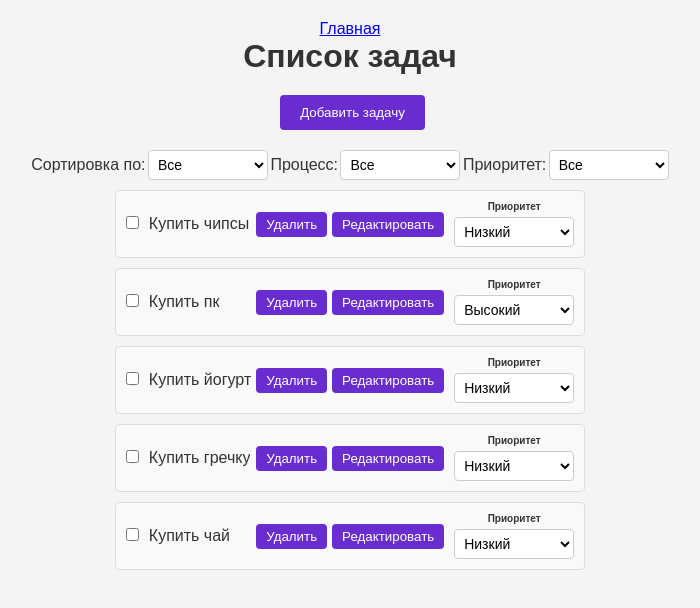
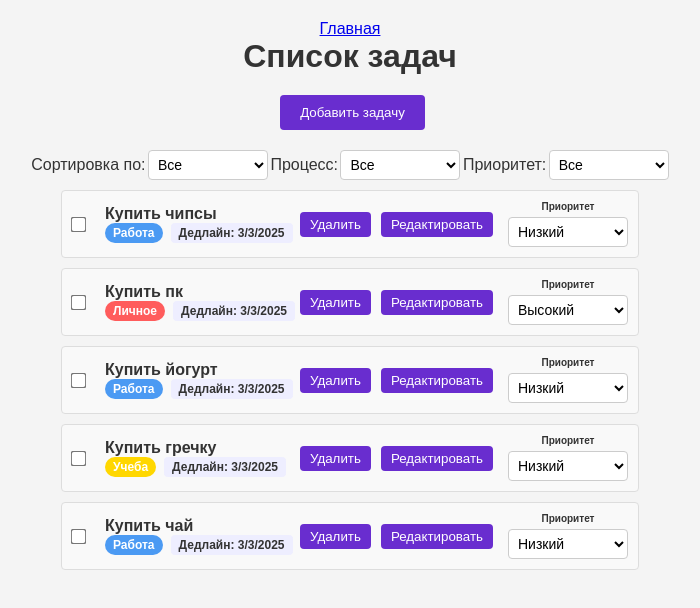
Before and after one commit to WetFlamer/learn-project-todolist, a React (Vite) app: page / in a window 1280 px wide. Shown: the top 608 px of the page, without its empty margins (290-990 px from the left). Built offline with nearby package versions, Linux system fonts and the light colour scheme.

Commit message:
Улучшен интерфейс, начата работа над сортировкой по дедлайну

```diff
--- a/src/App.tsx
+++ b/src/App.tsx
@@ -19,8 +19,8 @@ export function App() {
       completed: false,
       priority: "low",
       completeDate: 0,
-      category: "",
-      deadline: "",
+      category: "work",
+      deadline: "2025-02-31",
     },
     {
       date: 2,
@@ -29,8 +29,8 @@ export function App() {
       completed: false,
       priority: "high",
       completeDate: 0,
-      category: "",
-      deadline: "",
+      category: "personal",
+      deadline: "2025-02-31",
     },
     {
       date: 1736183691981,
@@ -39,8 +39,8 @@ export function App() {
       completed: false,
       priority: "low",
       completeDate: 0,
-      category: "",
-      deadline: "",
+      category: "work",
+      deadline: "2025-02-31",
     },
     {
       date: 4,
@@ -49,8 +49,8 @@ export function App() {
       completed: false,
       priority: "low",
       completeDate: 0,
-      category: "",
-      deadline: "",
+      category: "study",
+      deadline: "2025-02-31",
     },
     {
       date: 3,
@@ -59,13 +59,14 @@ export function App() {
       completed: false,
       priority: "low",
       completeDate: 0,
-      category: "",
-      deadline: "",
+      category: "work",
+      deadline: "2025-02-31",
     },
   ]);
 
   const [sort, setSort] = useState<SortStatuses>(SortStatuses.ALL);
   const [priorityFilter, setPriorityFilter] = useState<PriorityFilter>(
+
     PriorityFilter.ALL
   );
   const [processFilterValue, setProcessFilterValue] = useState<ProcessFilter>(
--- a/src/Components/TaskFilter/Filters.ts
+++ b/src/Components/TaskFilter/Filters.ts
@@ -3,6 +3,7 @@ export enum SortStatuses {
     ALPHABET = "alphabet",
     DATE = 'date',
     COMPLETED_DATE = 'completedDate',
+    DEADLINE = 'deadLine'
   }
   export enum ProcessFilter {
     ALL = "all",
--- a/src/Components/TaskFilter/TaskFilter.tsx
+++ b/src/Components/TaskFilter/TaskFilter.tsx
@@ -23,6 +23,7 @@ export const TaskFilter: React.FC<SortFilterProps> = ({
           <option value={SortStatuses.ALL}>Все</option>
           <option value={SortStatuses.ALPHABET}>По алфавиту</option>
           <option value={SortStatuses.DATE}>По дате публикации</option>
+          <option value={SortStatuses.DEADLINE}>По дедлайну</option>
           <option value={SortStatuses.COMPLETED_DATE}>
             По дате выполнения
           </option>
--- a/src/Components/TodoAdd/TodoAdd.tsx
+++ b/src/Components/TodoAdd/TodoAdd.tsx
@@ -35,6 +35,7 @@ const TodoAdd: React.FC<TodoListProps> = ({ todos, setTodos }) => {
       setPriority(PriorityFilter.LOW);
       setDeadline("");
       setCategory("work");
+      console.log(todos)
       setIsModalOpen(false);
     } else {
       alert("Введите название задачи");
--- a/src/Components/TodoList/TodoItem.tsx
+++ b/src/Components/TodoList/TodoItem.tsx
@@ -14,21 +14,27 @@ export const TodoItem: React.FC<TodoItemProps> = ({
   setTodos,
   cancelEdit,
   deleteTodo,
-
   startingEdit,
 }) => {
   const [priorityValue, setPriorityValue] = React.useState<PriorityFilter>(
     todo.priority as PriorityFilter
   );
+
   const checkboxTodo = (id: number) => {
     setTodos((prevTodos: Todo[]) =>
       prevTodos.map((todo) =>
         todo.id === id
-          ? { ...todo, completed: !todo.completed, completeDate: Date.now() }
+          ? {
+              ...todo,
+              completed: !todo.completed,
+              completeDate: Date.now(),
+              deadline: "",
+            }
           : todo
       )
     );
   };
+
   return (
     <li className={styles.todoItem} key={todo.id}>
       {editingId === todo.id ? (
@@ -43,23 +49,54 @@ export const TodoItem: React.FC<TodoItemProps> = ({
         </>
       ) : (
         <>
-          <div
-            className={`${todo.completed ? styles.checked : ""} ${
-              styles.todoItemText
-            }`}
-          >
+          <div className={styles.todoContent}>
             <input
               type="checkbox"
               checked={todo.completed}
               onChange={() => checkboxTodo(todo.id)}
             />
-            {todo.title}
-            <p className={styles.completedTime}>
-              {todo.completed
-                ? new Date(todo.completeDate).toLocaleString()
-                : null}
-            </p>
+
+            <div className={styles.taskInfo}>
+              <span className={styles.taskTitle}>{todo.title}</span>
+
+              <div className={styles.metaInfo}>
+                {todo.category && (
+                  <span
+                    className={`${styles.categoryBadge} ${
+                      styles[todo.category]
+                    }`}
+                  >
+                    {todo.category === "work"
+                      ? "Работа"
+                      : todo.category === "personal"
+                      ? "Личное"
+                      : todo.category === "study"
+                      ? "Учеба"
+                      : "Прочее"}
+                  </span>
+                )}
+
+                {todo.deadline && (
+                  <span
+                    className={`${styles.deadline} ${
+                      new Date(todo.deadline).getTime() < Date.now()
+                        ? styles.expired
+                        : ""
+                    }`}
+                  >
+                    Дедлайн: {new Date(todo.deadline).toLocaleDateString()}
+                  </span>
+                )}
+              </div>
+
+              <p className={styles.completedTime}>
+                {todo.completed
+                  ? `Выполнено: ${new Date(todo.completeDate).toLocaleString()}`
+                  : null}
+              </p>
+            </div>
           </div>
+
           <div className={styles.actions}>
             <button onClick={() => deleteTodo(todo.id)}>Удалить</button>
             <button onClick={() => startingEdit(todo.id, todo.title)}>
--- a/src/Components/TodoList/TodoList.module.css
+++ b/src/Components/TodoList/TodoList.module.css
@@ -145,3 +145,88 @@ input[type="text"]:focus {
 
     font-size: 10.4px;
   }
+  .todoItem {
+  display: flex;
+  align-items: center;
+  justify-content: space-between;
+  padding: 10px;
+  margin: 10px 0;
+  background-color: #f9f9f9;
+  border: 1px solid #ddd;
+  border-radius: 4px;
+  transition: background-color 0.3s;
+  max-width: 600px;
+}
+
+.todoItem:hover {
+  background-color: #f1f1f1;
+}
+
+.todoContent {
+  display: flex;
+  align-items: center;
+  gap: 10px;
+  flex: 1;
+}
+
+.taskInfo {
+  display: flex;
+  flex-direction: column;
+  flex: 1;
+}
+
+.taskTitle {
+  font-weight: bold;
+  font-size: 16px;
+  display: block;
+}
+
+.metaInfo {
+  display: flex;
+  gap: 8px;
+  align-items: center;
+  flex-wrap: wrap;
+}
+
+.categoryBadge {
+  font-size: 12px;
+  font-weight: bold;
+  padding: 3px 8px;
+  border-radius: 12px;
+  color: white;
+  display: inline-block;
+}
+
+.work { background-color: #4b9af3; }
+.personal { background-color: #ff5c5c; }
+.study { background-color: #ffd700; }
+.other { background-color: #888; }
+
+.deadline {
+  font-size: 12px;
+  font-weight: bold;
+  padding: 3px 8px;
+  border-radius: 4px;
+  background-color: #eef;
+  color: #333;
+}
+
+.expired {
+  background-color: #ff5c5c;
+  color: white;
+}
+
+.actions {
+  display: flex;
+  gap: 5px;
+}
+
+.todoItem input[type="checkbox"] {
+  margin-right: 10px;
+  transform: scale(1.2);
+}
+
+.checked {
+  text-decoration: line-through;
+  color: #888;
+}
```
